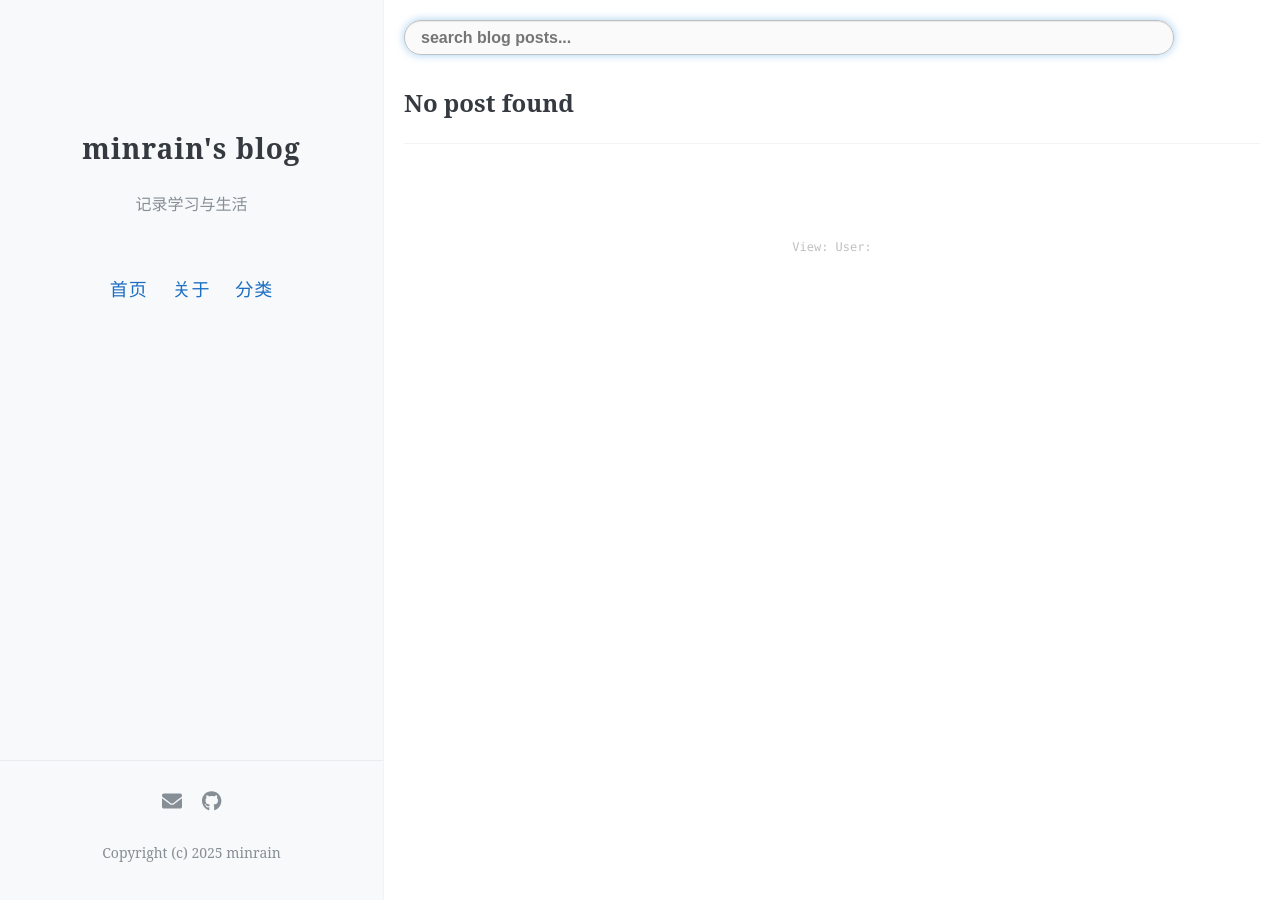
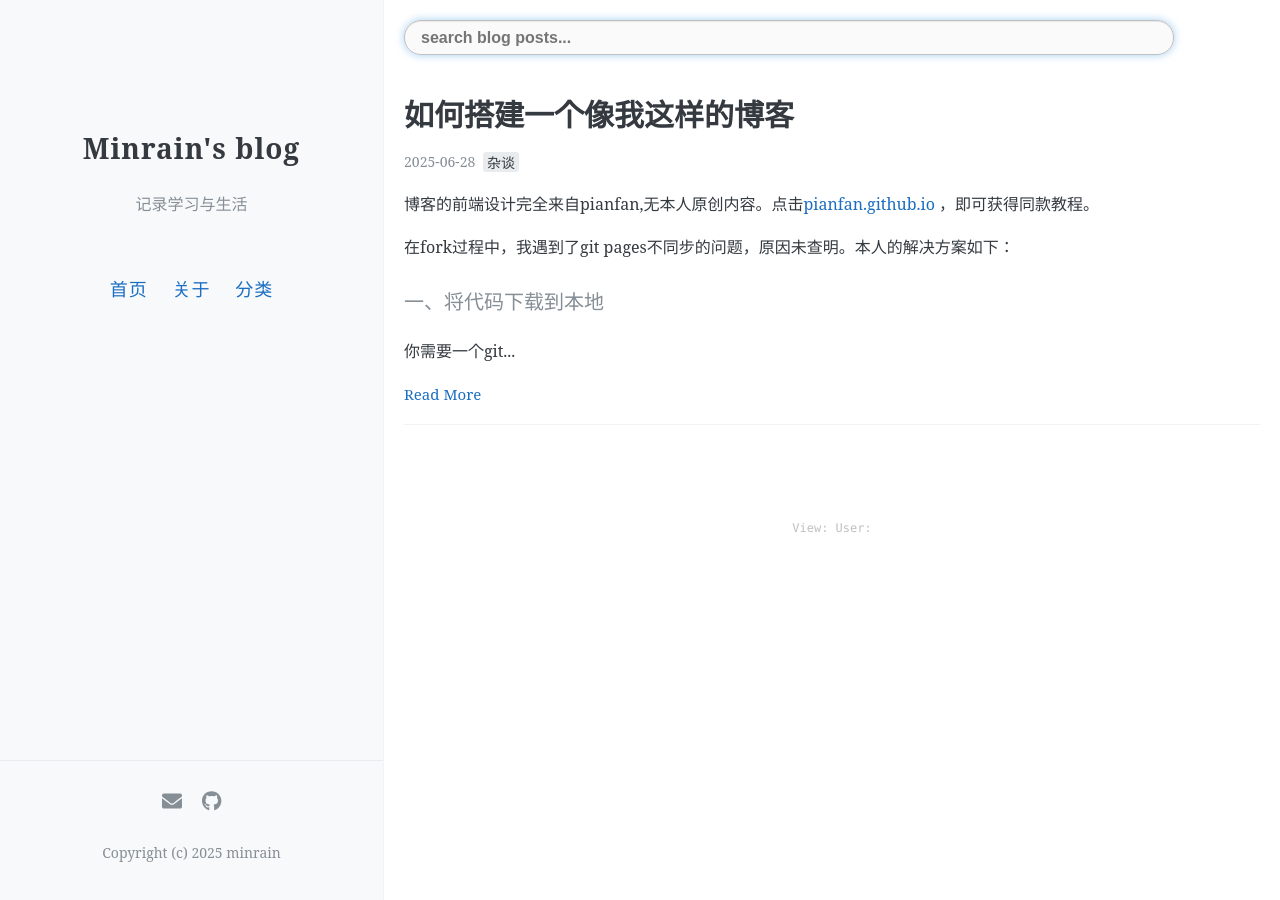
Before and after one commit to 7kmRunner/7kmRunner.github.io, a Jekyll site: the page built from index.html, in a window 1280 px wide. Built offline with Jekyll 4.4.1, drawn with Linux system fonts in a browser that asks for light colours; the list of posts is cut into pages by our own code; comment, search, counter and statistics services are not loaded.

Commit message:
hello world

```diff
--- a/_config.yml
+++ b/_config.yml
@@ -1,4 +1,4 @@
-name: "minrain's blog"
+name: "Minrain's blog"
 description: "记录学习与生活"
 
 avatar:
--- /dev/null
+++ b/_posts/2025-6-28-如何搭建一个像我这样的博客.md
@@ -0,0 +1,30 @@
+---
+layout: post
+title: "如何搭建一个像我这样的博客"
+date:   2025-6-28
+tags: [杂谈]
+comments: true
+author: Minrain
+---
+博客的前端设计完全来自pianfan,无本人原创内容。点击[pianfan.github.io](pianfan.github.io) ，即可获得同款教程。
+
+在fork过程中，我遇到了git pages不同步的问题，原因未查明。本人的解决方案如下：
+####  一、将代码下载到本地
+你需要一个git bash和编译器，如VSCode。直接搜索下载即可。接着访问[这里](github.com/pianfan/pianfan.github.io)，点击Code，选择zip下载并解压项目到本地。(默认Windows操作系统，读者无代码经验)
+
+####  二、上传项目到个人仓库
+在github上建立仓库，注意名字一定要是**username.github.io**(username指github账户的用户名)。不需要勾选readme文件，完成后应该就可以访问了。
+
+在编译器里进行初始化，在bash里输入:
+
+    git init
+    git add .
+    git commit -m "initial commit"
+    git remote add origin   https://github.com/username/仓库名.git
+    git push -u origin main
+
+仓库名就是username.github.io，记得替换成自己的。
+
+接下来无论在本地，还是按照教程直接在github上修改，应该都能成功更新自己的页面。
+
+整个过程应该不到一小时。如果完成，恭喜你，你也拥有了自己的博客!
--- a/about.md
+++ b/about.md
@@ -6,9 +6,9 @@ permalink: /about/
 
 ## 关于我
 
-你好，我是minrain，数学系本科在读。
+你好，我是Minrain，数学系本科在读。
 
-这是我基于 GitHub Pages 平台创建的个人博客，用于记录和分享我的学习与生活。
+学习过程中常感到输入太多而输出太少，故建立博客，一方面记录和分享我的学习与生活，另一方面也是增强自己的输出能力。
 
 如果你对我的文章有任何疑问，或者发现文章中存在错误，欢迎通过邮件与我联系。
 
```
Also changed, not shown: images/download.png (added).
